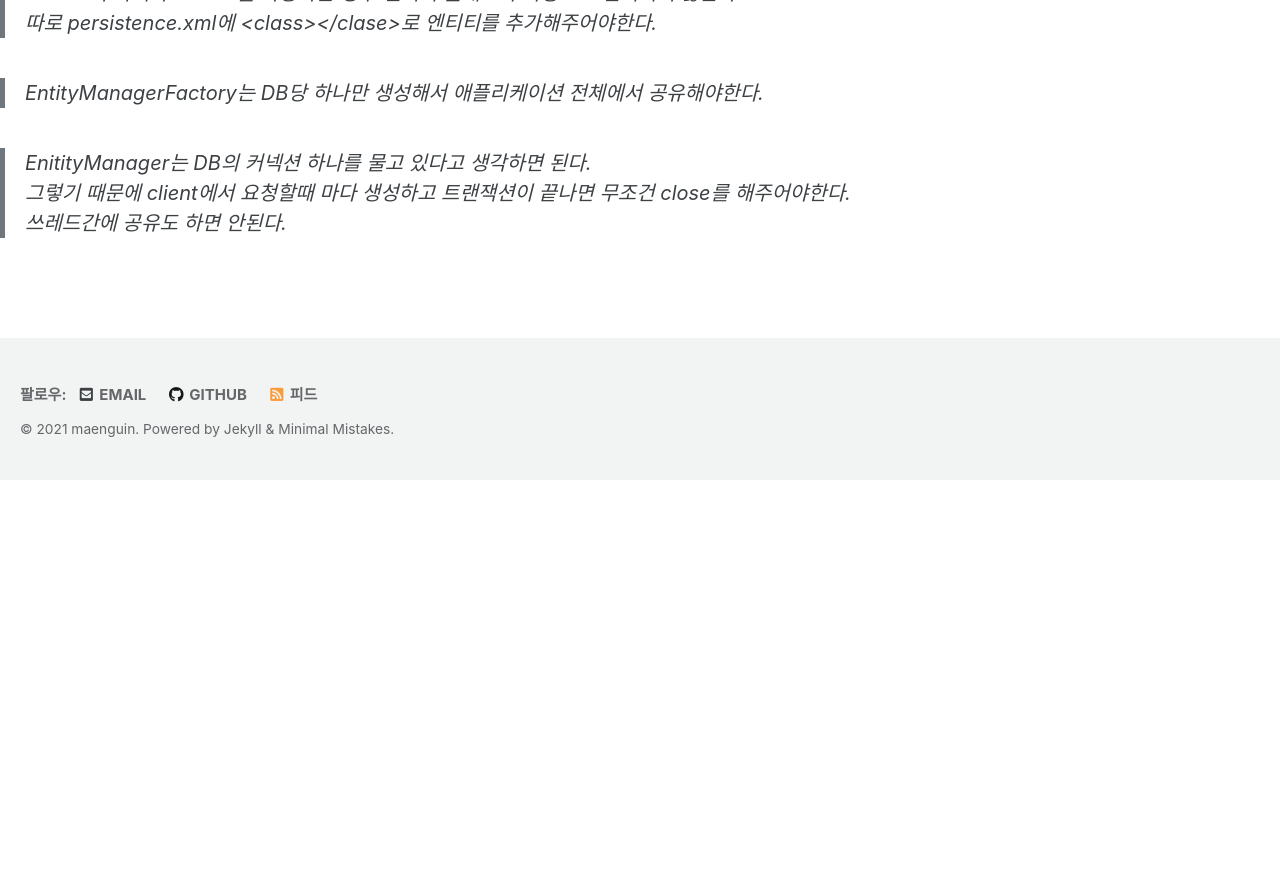
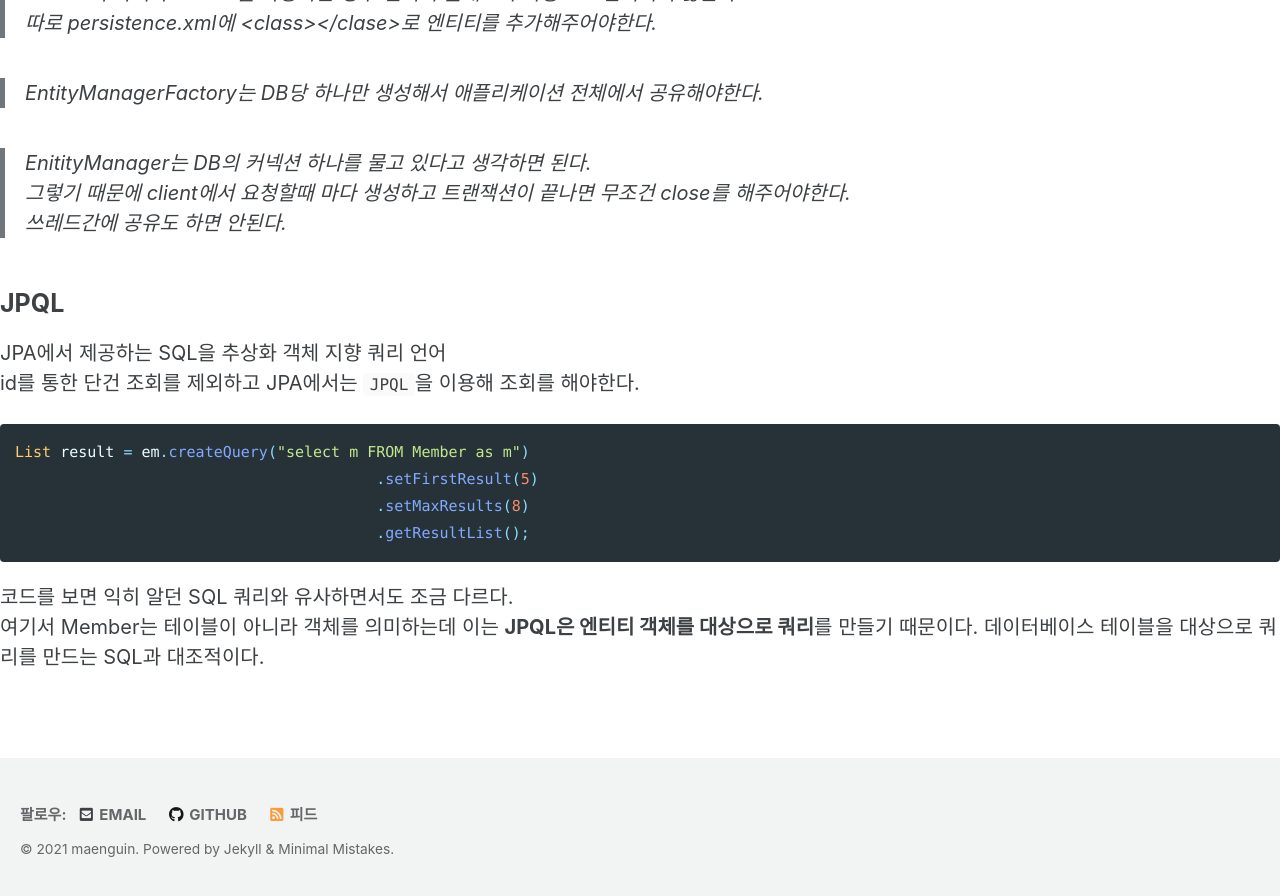
Before and after one commit to maenguin/maenguin.github.io, a Jekyll site: the page built from private/2020-12-31-jpa-basic.md, in a window 1280 px wide and 900 px high, scrolled down 3357 px. Shown: the top 896 px of the window. Built offline with Jekyll 4.4.1, drawn with Linux system fonts in a browser that asks for light colours; cached includes are drawn as plain includes; our own code applies the rules of GitHub Pages for plain Markdown files; before the commit the page ends 3837 px from its top, so only the background shows below that.

Commit message:
Update 2020-12-31-jpa-basic.md

````diff
--- a/private/2020-12-31-jpa-basic.md
+++ b/private/2020-12-31-jpa-basic.md
@@ -108,3 +108,18 @@ tx.commit();
 > EnitityManager는 DB의 커넥션 하나를 물고 있다고 생각하면 된다.
 그렇기 때문에 client에서 요청할때 마다 생성하고 트랜잭션이 끝나면 무조건 close를 해주어야한다.
 쓰레드간에 공유도 하면 안된다.
+
+
+
+
+## JPQL
+JPA에서 제공하는 SQL을 추상화 객체 지향 쿼리 언어
+id를 통한 단건 조회를 제외하고 JPA에서는 `JPQL`을 이용해 조회를 해야한다.
+```java
+List result = em.createQuery("select m FROM Member as m")
+					.setFirstResult(5)
+					.setMaxResults(8)
+					.getResultList();
+```
+코드를 보면 익히 알던 SQL 쿼리와 유사하면서도 조금 다르다.
+여기서 Member는 테이블이 아니라 객체를 의미하는데 이는 **JPQL은 엔티티 객체를 대상으로 쿼리**를 만들기 때문이다. 데이터베이스 테이블을 대상으로 쿼리를 만드는 SQL과 대조적이다.
````
